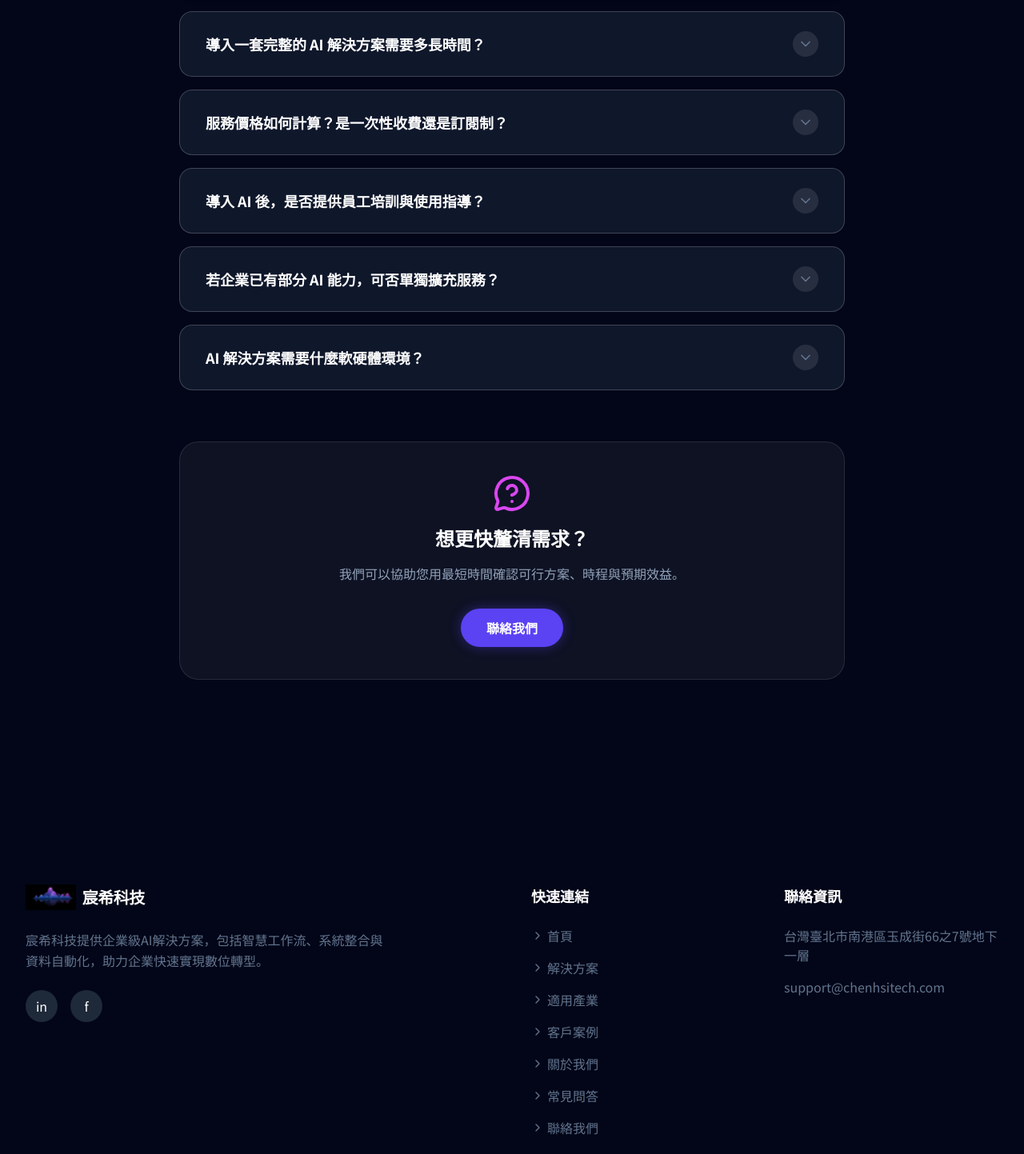
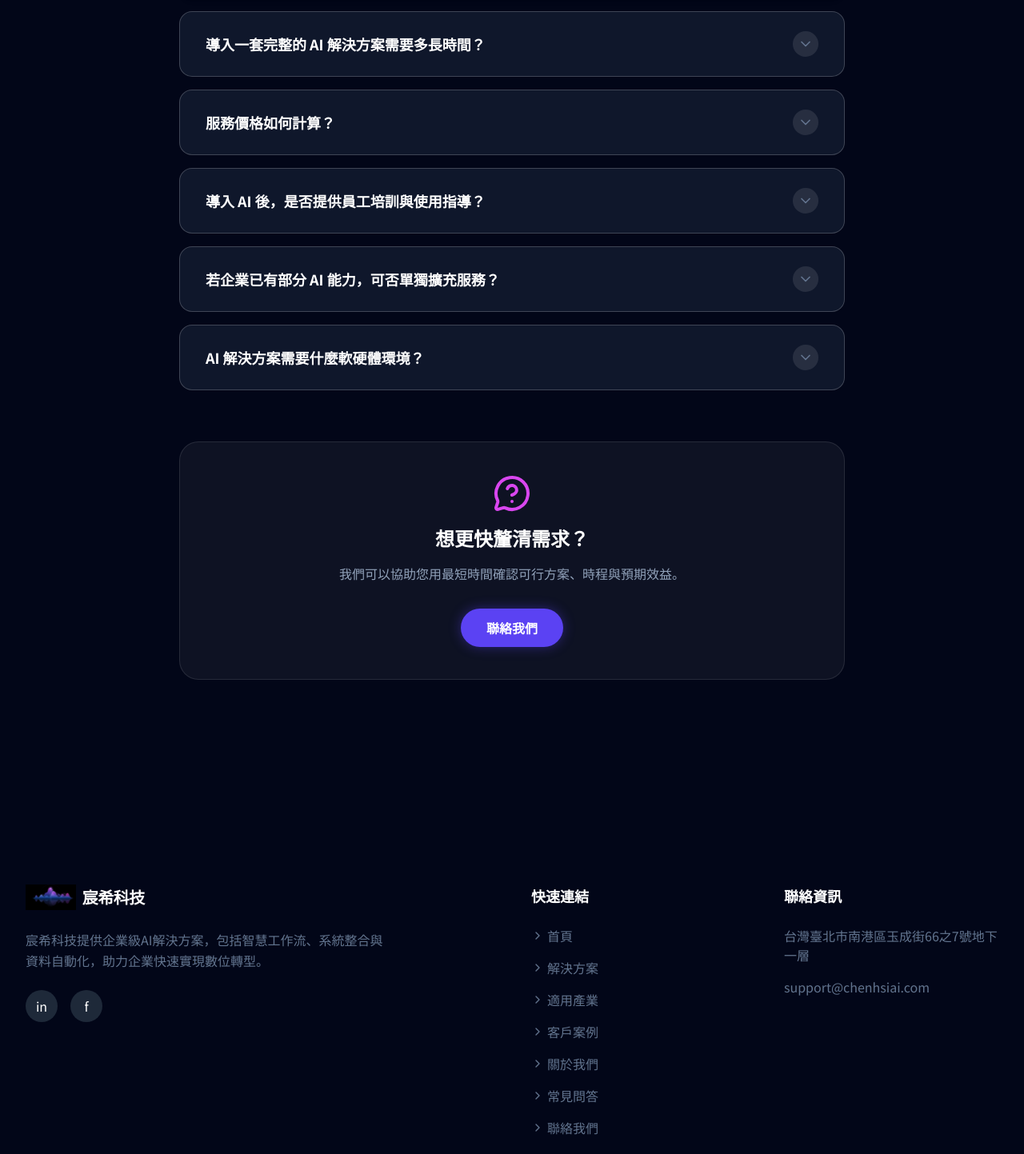
Before and after one commit to HungliChou/chenhsi.github.io, a React (Vite) app: page /#/about in a window 1280 px wide. Shown: the part 1685-3128 px from the top of the page at 80% size. Built offline with nearby package versions, Linux system fonts and the light colour scheme.

Commit message:
minor change

```diff
--- a/src/components/Layout.tsx
+++ b/src/components/Layout.tsx
@@ -143,7 +143,7 @@ export default function Layout() {
               <h3 className="text-lg font-semibold mb-6">聯絡資訊</h3>
               <ul className="space-y-4 text-slate-500">
                 <li>台灣臺北市南港區玉成街66之7號地下一層</li>
-                <li>support@chenhsitech.com</li>
+                <li>support@chenhsiai.com</li>
               </ul>
             </div>
           </div>
--- a/src/data/content.ts
+++ b/src/data/content.ts
@@ -52,8 +52,8 @@ export const siteContent = {
   ],
   faq: [
     { question: "宸希科技的 AI 服務合作流程是什麼？", answer: "我們先進行需求評估與數據審核，再擬定專屬方案。項目分為需求場景分析、開發、測試、部署等階段，全程透明溝通，並提供技術培訓與後續支援。" },
-    { question: "導入一套完整的 AI 解決方案需要多長時間？", answer: "時程視專案規模與複雜度而定。小型專案約 1~2 個月完成（如部署問答系統），大型系統整合可能需 4~6 個月。我們會在評估階段提供大致排程與里程碑。" },
-    { question: "服務價格如何計算？是一次性收費還是訂閱制？", answer: "依據專案範圍不同，我們可提供一次性開發+部署報價 (專案報告或購買人天。" },
+    { question: "導入一套完整的 AI 解決方案需要多長時間？", answer: "時程視專案規模與複雜度而定。小型專案約 1~2 個月完成，大型系統整合可能需 4~6 個月。我們會在評估階段提供大致排程與里程碑。" },
+    { question: "服務價格如何計算？", answer: "依據專案範圍不同，我們可提供：\n1. 一次性專案報價：將按專案範圍與複雜度計算，適合短期專案或一次性需求。\n2. 預先購買人時數：人時可抵用所有專業服務(從顧問、開發、測試、部署、培訓到運維皆可用)，適合需預留服務檔期和計劃長期規劃延伸的企業。" },
     { question: "導入 AI 後，是否提供員工培訓與使用指導？", answer: "是的，我們提供完整的教育訓練與操作手冊。包括現場培訓、操作說明文件以及線上教學影片，確保客戶能充分掌握系統使用方法與最佳實踐。" },
     { question: "若企業已有部分 AI 能力，可否單獨擴充服務？", answer: "可以。我們可對接現有模型或平臺，優化其效果或加入新功能；也可提供 API 串接與模型調優建議，協助企業漸進式升級 AI 能力。" },
     { question: "AI 解決方案需要什麼軟硬體環境？", answer: "依方案不同有所差異。若為雲端部署，我們可在各種 AI 雲平台運行，客戶端只需配置訪問權限。若為私有化部署，可能需要具備GPU運算資源，我們會提供最低運算需求建議並協助導入。" }
--- a/src/pages/CaseStudies.tsx
+++ b/src/pages/CaseStudies.tsx
@@ -4,10 +4,10 @@ import { ArrowUpRight, Quote, Building2, Ship, ShoppingBag, Sun } from "lucide-r
 export default function CaseStudies() {
   const icons = [Building2, Ship, ShoppingBag, Sun];
   const caseImages = [
-    "https://images.unsplash.com/photo-1521791136064-7986c2920216?auto=format&fit=crop&w=1600&q=80", // law / meeting
-    "https://images.unsplash.com/photo-1504608524841-42fe6f032b4b?auto=format&fit=crop&w=1600&q=80", // shipping / container port
-    "https://images.unsplash.com/photo-1523275335684-37898b6baf30?auto=format&fit=crop&w=1600&q=80", // ecommerce / product
-    "https://images.unsplash.com/photo-1509391366360-2e959784a276?auto=format&fit=crop&w=1600&q=80", // solar panels
+    "https://images.unsplash.com/photo-1450101499163-c8848c66ca85?auto=format&fit=crop&w=1600&q=80", // 法律：大量文件、效率感
+    "https://images.unsplash.com/photo-1566576912321-d58ddd7a6088?auto=format&fit=crop&w=1600&q=80", // 航運：物流、貨櫃運輸
+    "https://images.unsplash.com/photo-1556742049-0cfed4f6a45d?auto=format&fit=crop&w=1600&q=80", // 電商客服：客服耳麥、支援感
+    "https://images.unsplash.com/photo-1509391366360-2e959784a276?auto=format&fit=crop&w=1600&q=80", // 商機篩選：太陽能
   ];
 
   return (
--- a/src/pages/Contact.tsx
+++ b/src/pages/Contact.tsx
@@ -65,7 +65,7 @@ export default function Contact() {
                   </div>
                   <div>
                     <h4 className="text-xl font-bold text-white mb-2">電子郵件</h4>
-                    <p className="text-slate-400">support@chenhsitech.com</p>
+                    <p className="text-slate-400">support@chenhsiai.com</p>
                   </div>
                 </div>
               </div>
--- a/src/pages/Home.tsx
+++ b/src/pages/Home.tsx
@@ -174,6 +174,33 @@ export default function Home() {
         </div>
       </section>
 
+      {/* Industries Section */}
+      <section className="py-24 bg-slate-950 border-b border-white/10">
+        <div className="max-w-7xl mx-auto px-4 sm:px-6 lg:px-8 text-center">
+          <h2 className="text-sm font-bold text-primary-light tracking-widest uppercase mb-3">
+            適用產業
+          </h2>
+          <h3 className="text-3xl md:text-4xl font-black text-white mb-6">
+            依產業特性規劃適合的 AI 解決方案
+          </h3>
+          <p className="text-lg text-slate-400 mb-12 max-w-3xl mx-auto leading-relaxed">
+            不同產業有不同的流程、資訊型態與管理痛點，因此 AI 的導入方式也應有所不同。我們可依產業特性與部門需求，規劃最適合的 AI 解決方案組合。
+          </p>
+
+          <div className="flex flex-wrap justify-center gap-4 mb-12">
+            {industries.map((industry, idx) => (
+              <span key={idx} className="bg-white/5 text-slate-300 border border-white/10 px-6 py-3 rounded-full font-medium hover:bg-primary/20 hover:text-primary-light hover:border-primary/30 transition-colors cursor-default">
+                {industry}
+              </span>
+            ))}
+          </div>
+
+          <Link to="/industries" className="inline-flex items-center gap-2 text-primary-light font-bold hover:text-white transition-colors">
+            查看各產業詳細解決方案 <ArrowRight size={20} />
+          </Link>
+        </div>
+      </section>
+
       {/* Implementation Approach */}
       <section className="py-24 bg-slate-900 border-b border-white/10">
         <div className="max-w-7xl mx-auto px-4 sm:px-6 lg:px-8">
@@ -229,33 +256,6 @@ export default function Home() {
         </div>
       </section>
 
-      {/* Industries Section */}
-      <section className="py-24 bg-slate-950 border-b border-white/10">
-        <div className="max-w-7xl mx-auto px-4 sm:px-6 lg:px-8 text-center">
-          <h2 className="text-sm font-bold text-primary-light tracking-widest uppercase mb-3">
-            適用產業
-          </h2>
-          <h3 className="text-3xl md:text-4xl font-black text-white mb-6">
-            依產業特性規劃適合的 AI 解決方案
-          </h3>
-          <p className="text-lg text-slate-400 mb-12 max-w-3xl mx-auto leading-relaxed">
-            不同產業有不同的流程、資訊型態與管理痛點，因此 AI 的導入方式也應有所不同。我們可依產業特性與部門需求，規劃最適合的 AI 解決方案組合。
-          </p>
-
-          <div className="flex flex-wrap justify-center gap-4 mb-12">
-            {industries.map((industry, idx) => (
-              <span key={idx} className="bg-white/5 text-slate-300 border border-white/10 px-6 py-3 rounded-full font-medium hover:bg-primary/20 hover:text-primary-light hover:border-primary/30 transition-colors cursor-default">
-                {industry}
-              </span>
-            ))}
-          </div>
-
-          <Link to="/industries" className="inline-flex items-center gap-2 text-primary-light font-bold hover:text-white transition-colors">
-            查看各產業詳細解決方案 <ArrowRight size={20} />
-          </Link>
-        </div>
-      </section>
-
       {/* CTA Section */}
       <section className="py-24 bg-slate-900 relative overflow-hidden">
         <div className="absolute inset-0 bg-[url('https://images.unsplash.com/photo-1451187580459-43490279c0fa?q=80&w=2072&auto=format&fit=crop')] bg-cover bg-center opacity-10 mix-blend-overlay"></div>
```
